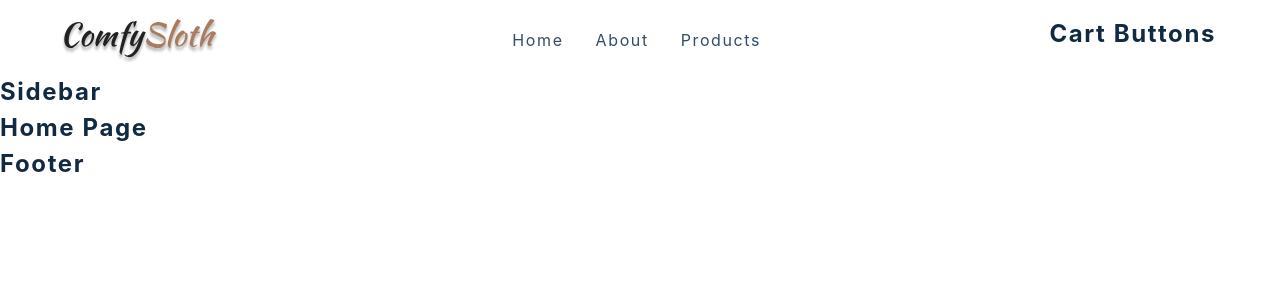
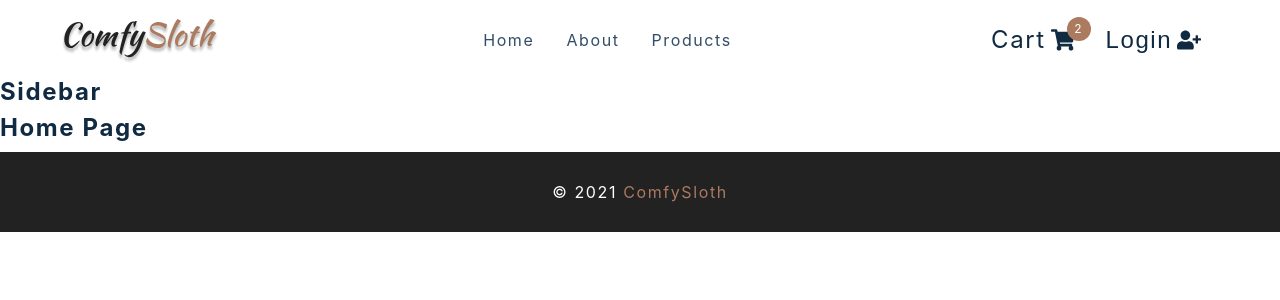
Before and after one commit to yashv6655/Modern-Furniture-Website, a React (Create React App) app: page / in a window 1280 px wide. Shown: the top 300 px of the page. Built offline with nearby package versions, Linux system fonts and the light colour scheme; the HTML template or start-up script is replaced by a standard one.

Commit message:
Cart buttons skeleton and footer

```diff
--- a/src/components/CartButtons.js
+++ b/src/components/CartButtons.js
@@ -1,14 +1,27 @@
-import React from 'react'
-import { FaShoppingCart, FaUserMinus, FaUserPlus } from 'react-icons/fa'
-import { Link } from 'react-router-dom'
-import styled from 'styled-components'
-import { useProductsContext } from '../context/products_context'
-import { useCartContext } from '../context/cart_context'
-import { useUserContext } from '../context/user_context'
+import React from "react";
+import { FaShoppingCart, FaUserMinus, FaUserPlus } from "react-icons/fa";
+import { Link } from "react-router-dom";
+import styled from "styled-components";
+import { useProductsContext } from "../context/products_context";
+import { useCartContext } from "../context/cart_context";
+import { useUserContext } from "../context/user_context";
 
 const CartButtons = () => {
-  return <h4>cart buttons </h4>
-}
+  return (
+    <Wrapper className="cart-btn-wrapper">
+      <Link to="/cart" className="cart-btn">
+        Cart
+        <span className="cart-container">
+          <FaShoppingCart />
+          <span className="cart-value">2</span>
+        </span>
+      </Link>
+      <button className="auth-btn" type="button">
+        Login <FaUserPlus />
+      </button>
+    </Wrapper>
+  );
+};
 
 const Wrapper = styled.div`
   display: grid;
@@ -62,5 +75,5 @@ const Wrapper = styled.div`
       margin-left: 5px;
     }
   }
-`
-export default CartButtons
+`;
+export default CartButtons;
--- a/src/components/Footer.js
+++ b/src/components/Footer.js
@@ -1,8 +1,15 @@
-import React from 'react'
-import styled from 'styled-components'
+import React from "react";
+import styled from "styled-components";
 const Footer = () => {
-  return <h4>footer</h4>
-}
+  return (
+    <Wrapper>
+      <h5>
+        &copy; {new Date().getFullYear()}
+        <span> ComfySloth</span>
+      </h5>
+    </Wrapper>
+  );
+};
 
 const Wrapper = styled.footer`
   height: 5rem;
@@ -26,6 +33,6 @@ const Wrapper = styled.footer`
   @media (min-width: 776px) {
     flex-direction: row;
   }
-`
+`;
 
-export default Footer
+export default Footer;
```
